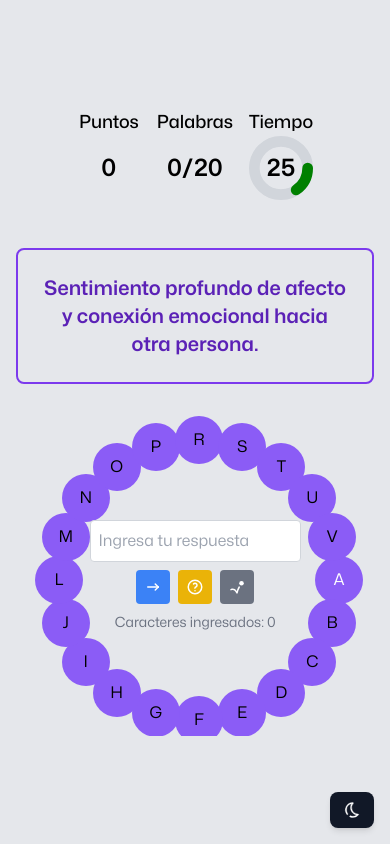
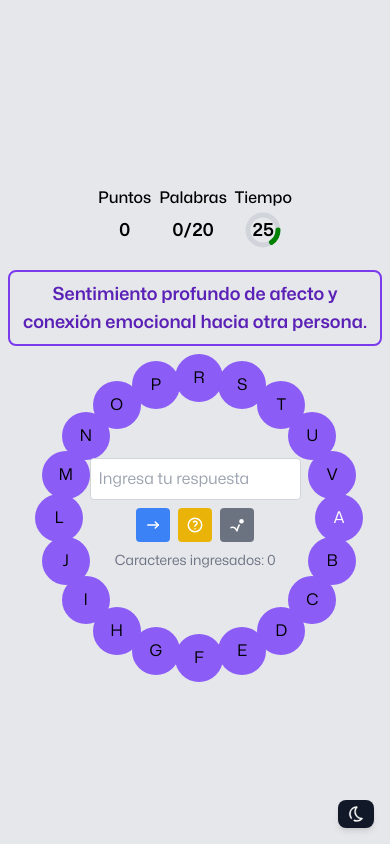
Before and after one commit to appcresi/cresi-play, a Next.js app: page /pasapalabras in a window 390 px wide. Built offline with nearby package versions, Linux system fonts and the light colour scheme; no server answers.

Commit message:
Tamaño de letras

```diff
--- a/app/(routes)/pasapalabras/components/DefinitionDisplay.tsx
+++ b/app/(routes)/pasapalabras/components/DefinitionDisplay.tsx
@@ -4,11 +4,9 @@ interface DefinitionDisplayProps {
 
 const DefinitionDisplay: React.FC<DefinitionDisplayProps> = ({ definition }) => {
   return (
-    <div className="flex flex-col items-center">
-      <p className="text-xl font-semibold text-violet-800 break-words">{definition}</p>
+    <div className="flex flex-col items-center text-sm sm:text-xs md:text-base">
+      <p className="text-lg sm:text-base md:text-lg font-semibold text-violet-800 break-words">{definition}</p>
     </div>
-
-
   );
 };
 
--- a/app/(routes)/pasapalabras/components/ProgressBar.tsx
+++ b/app/(routes)/pasapalabras/components/ProgressBar.tsx
@@ -7,14 +7,15 @@ interface ProgressBarProps {
 
 const ProgressBar: React.FC<ProgressBarProps> = ({ progress, total }) => {
   return (
-    <div className="flex flex-col items-center">
-      <p className="font-medium text-lg">Palabras</p>
-      <div className="relative w-16 h-16 flex items-center justify-center">
-        <div className='flex items-center justify-center absolute inset-0 text-2xl font-semibold'>
+    <div className="flex flex-col items-center text-sm sm:text-xs md:text-base">
+      <p className="font-medium text-base sm:text-sm md:text-lg">Palabras</p> {/* Ajuste de tamaño de letra */}
+      <div className="relative w-10 h-10 sm:w-8 sm:h-8 md:w-12 md:h-12 flex items-center justify-center"> {/* Contenedor reducido */}
+        <div className="flex items-center justify-center absolute inset-0 text-lg sm:text-base md:text-xl font-semibold">
           {progress}/{total}
         </div>
       </div>
     </div>
+
   );
 };
 
--- a/app/(routes)/pasapalabras/components/ScoreCounter.tsx
+++ b/app/(routes)/pasapalabras/components/ScoreCounter.tsx
@@ -6,14 +6,16 @@ interface ScoreCounterProps {
 
 const ScoreCounter: React.FC<ScoreCounterProps> = ({ score }) => {
   return (
-    <div className="flex flex-col items-center">
-      <p className="font-medium text-lg">Puntos</p>
-      <div className="relative w-16 h-16 flex items-center justify-center">
-        <div className='flex items-center justify-center absolute inset-0 text-2xl font-semibold'>
+    <div className="flex flex-col items-center text-sm sm:text-xs md:text-base">
+      <p className="font-medium text-base sm:text-sm md:text-lg">Puntos</p> {/* Ajuste de tamaño de letra */}
+      <div className="relative w-10 h-10 sm:w-8 sm:h-8 md:w-12 md:h-12 flex items-center justify-center"> {/* Contenedor reducido */}
+        <div className="flex items-center justify-center absolute inset-0 text-lg sm:text-base md:text-xl font-semibold">
           {score}
         </div>
       </div>
     </div>
+
+
   );
 };
 
--- a/app/(routes)/pasapalabras/components/Wordgame.tsx
+++ b/app/(routes)/pasapalabras/components/Wordgame.tsx
@@ -151,44 +151,44 @@ const handleSubmit = (value: string) => {
   }, [timerActive, timeLeft]);
 
   return (
-    <main className={`px-4 h-screen flex flex-col justify-center ${isNightMode ? 'bg-gray-800 text-white' : 'bg-gray-200 text-black'} gap-8 overflow-hidden relative`}>
-      <div className="flex flex-row gap-4 items-center justify-center">
+    <main className={`px-2 min-h-screen flex flex-col justify-center ${isNightMode ? 'bg-gray-800 text-white' : 'bg-gray-200 text-black'} gap-4`}>
+      <div className="flex flex-row gap-2 items-center justify-center">
         <ScoreCounter score={score} />
         <ProgressBar progress={progress} total={maxWords} />
         {/* Timer Display */}
         <div className="flex flex-col items-center">
-          <p className="font-medium text-lg">Tiempo</p>
-          <div className="relative w-16 h-16">
+          <p className="font-medium text-base sm:text-xs md:text-sm">Tiempo</p> {/* Ajuste de tamaño de letra */}
+          <div className="relative w-10 h-10 sm:w-8 sm:h-8 md:w-10 md:h-10">
             <svg className="absolute inset-0" viewBox="0 0 24 24">
-              <circle className="text-gray-300" strokeWidth="4" stroke="currentColor" fill="none" cx="12" cy="12" r="10" />
+              <circle className="text-gray-300" strokeWidth="3" stroke="currentColor" fill="none" cx="12" cy="12" r="9" />
               <circle
                 className="text-current"
-                strokeWidth="4"
+                strokeWidth="3"
                 strokeLinecap="round"
-                strokeDasharray="62.83185307179586"
-                strokeDashoffset={62.83185307179586 * (timeLeft / 30)} // Calculate the dash offset
+                strokeDasharray="56.548667764616276" // Update the dash array to match the new radius
+                strokeDashoffset={56.548667764616276 * (timeLeft / 30)} // Update the dash offset calculation
                 stroke={timeLeft > 20 ? "green" : timeLeft > 10 ? "orange" : "red"}
                 fill="none"
                 cx="12"
                 cy="12"
-                r="10"
+                r="9" // Update the radius to match the smaller size
                 style={{
                   transition: 'stroke-dashoffset 1s linear, stroke 1s linear',
                 }}
               />
             </svg>
-            <div className="flex items-center justify-center absolute inset-0 text-2xl font-semibold">
+            <div className="flex items-center justify-center absolute inset-0 text-lg sm:text-base md:text-xl font-semibold">
               {timeLeft}
             </div>
           </div>
         </div>
       </div>
 
-      <div className="text-center p-6 border-2 border-violet-600 rounded-lg mt-4">
+      <div className="text-center p-2 sm:p-1 border-2 border-violet-600 rounded-lg mt-1 mb-2">
         {currentWord && <DefinitionDisplay definition={currentWord.definicion} />}
       </div>
 
-      <section className="flex flex-col gap-8 items-center pt-8 pb-8 text-center overflow-y-auto">
+      <section className="flex flex-col gap-4 items-center pt-4 pb-4 text-center">
         <div className="relative flex justify-center items-center">
           <AlphabetCircle
             letters={letters}
@@ -205,15 +205,16 @@ const handleSubmit = (value: string) => {
 
         <Toaster />
 
-        <button onClick={toggleNightMode} className='fixed bottom-4 right-4 py-2 px-3 bg-gray-900 text-white rounded-lg shadow-md hover:bg-gray-700 transition duration-300 z-50'>
+        <button onClick={toggleNightMode} className='fixed bottom-4 right-4 py-1 px-2 bg-gray-900 text-white rounded-lg shadow-md hover:bg-gray-700 transition duration-300 z-50'>
           <Image src={isNightMode ? '/sun-mode.svg' : '/night-mode.svg'} alt="Modo" width={20} height={20} />
         </button>
-        <button onClick={handleFullscreen} className='hidden lg:block fixed bottom-4 left-4 py-2 px-3 bg-blue-500 text-white rounded-lg shadow-md hover:bg-blue-400 transition duration-300 z-50'>
+        <button onClick={handleFullscreen} className='hidden lg:block fixed bottom-4 left-4 py-1 px-2 bg-blue-500 text-white rounded-lg shadow-md hover:bg-blue-400 transition duration-300 z-50'>
           <Image src='/full-screen.svg' alt='Pantalla Completa' width={20} height={20} />
         </button>
       </section>
     </main>
 
+
   );
 };
 
```
